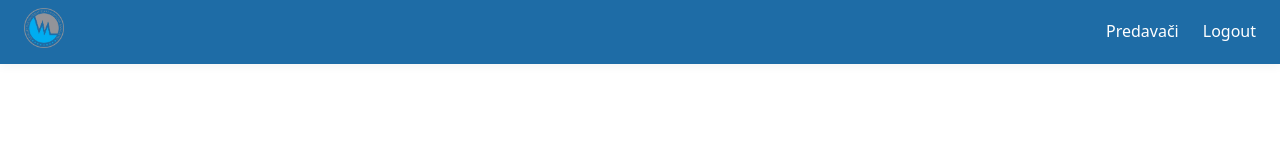
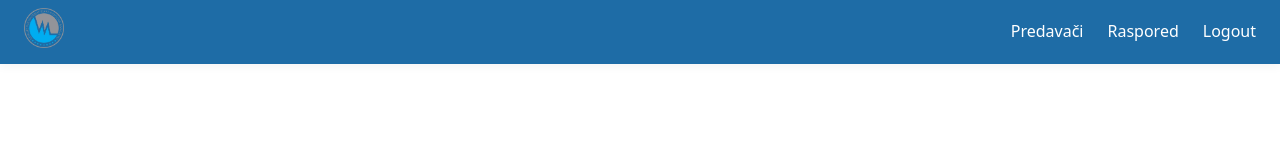
Before and after one commit to sandropa/skola-matematike, a React (Vite) app in the folder frontend/: page /login in a window 1280 px wide. Shown: the top 160 px of the page. Built offline with nearby package versions, Linux system fonts and the light colour scheme.

Commit message:
dodala raspored u meni

```diff
--- a/frontend/src/App.jsx
+++ b/frontend/src/App.jsx
@@ -16,6 +16,7 @@ import Navbar from './components/Navbar';
 
 import LatexEditor from './pages/LatexEditor';
 import { Navigate } from 'react-router-dom';
+import RasporedPage from './pages/Raspored/RasporedPage';
 
 
 function App() {
@@ -54,6 +55,7 @@ return (
       <Route path="/profil/:id" element={<UserProfile />} />
       <Route path="/pocetna" element={<PocetnaStranica />} />
       <Route path="/predavaci" element={<Predavaci />} />
+      <Route path="/raspored" element={<RasporedPage />} />
       <Route path="*" element={<div>404: Page Not Found</div>} />
     </>
   ) : (
--- a/frontend/src/components/Navbar.jsx
+++ b/frontend/src/components/Navbar.jsx
@@ -30,6 +30,13 @@ const handleLogout = () => {
         >
           Predavači
         </Link>
+        <Link
+          to="/raspored"
+          className="navbar-item"
+          style={{ textDecoration: 'none', color: 'inherit', marginLeft: '24px' }}
+        >
+          Raspored
+        </Link>
         <div
           onClick={handleLogout}
           className="navbar-item"
```
